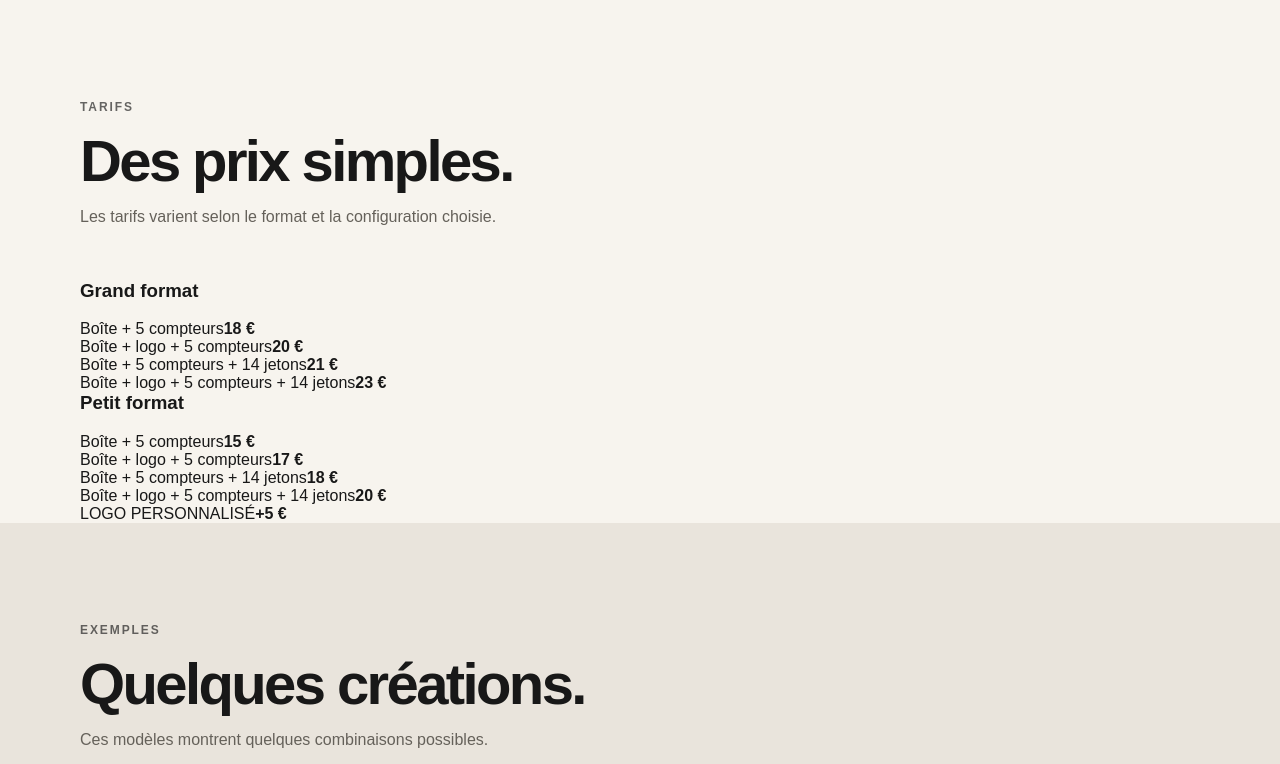
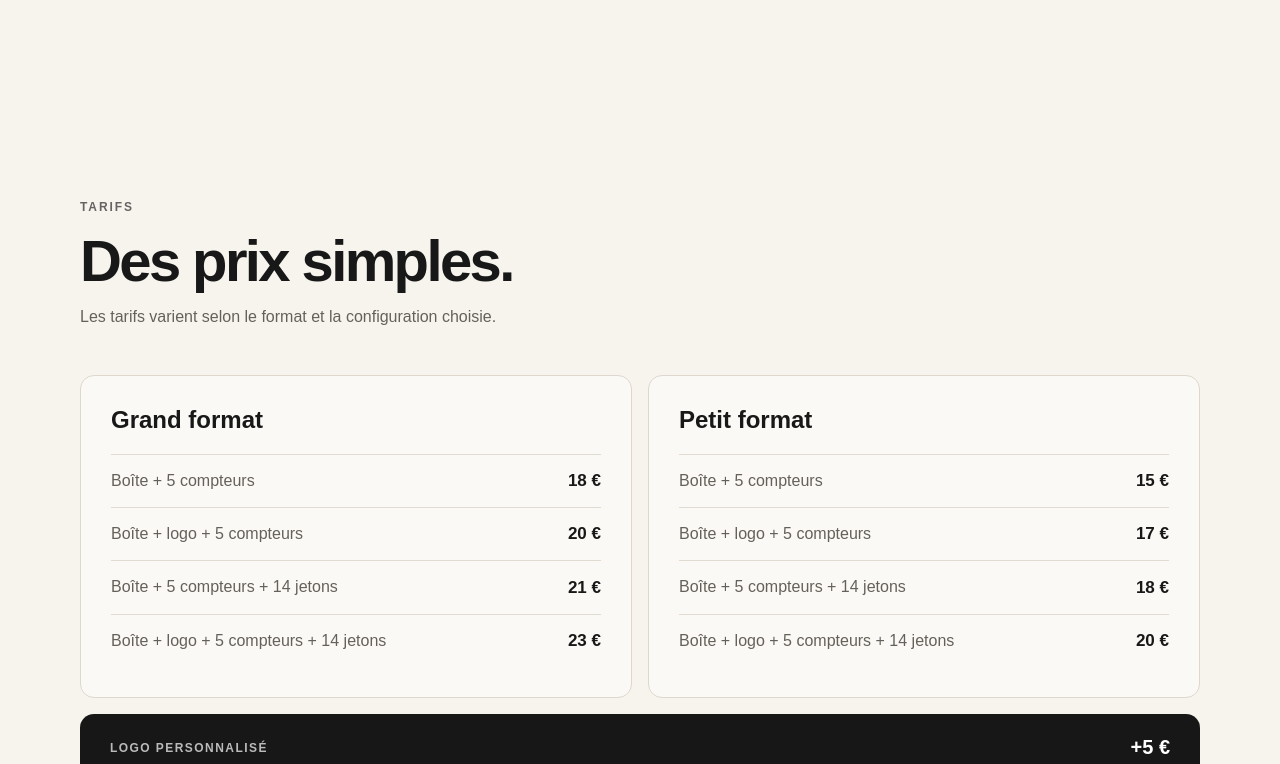
Before and after one commit to benbassignot-byte/Site-OPTCG, a Next.js app: page / in a window 1280 px wide. Shown: the part 1476-2240 px from the top of the page. Built offline with nearby package versions, Linux system fonts and the light colour scheme.

Commit message:
Style la section des tarifs

```diff
--- a/app/globals.css
+++ b/app/globals.css
@@ -28,6 +28,19 @@ h2 { margin-bottom: 14px; font-size: clamp(34px, 5vw, 58px); line-height: 1; let
 .color-swatch { display: block; width: 24px; height: 24px; border: 1px solid rgba(24, 24, 24, .14); border-radius: 50%; box-shadow: inset 0 0 0 1px rgba(255, 255, 255, .15); transition: transform .18s ease; }
 .color-swatch:hover { transform: scale(1.35); }
 .glitter-swatch { background-color: #3d225f; background-image: radial-gradient(circle at 30% 30%, rgba(255,255,255,.75) 0 1px, transparent 1.5px), radial-gradient(circle at 70% 65%, rgba(255,255,255,.55) 0 1px, transparent 1.5px), radial-gradient(circle at 55% 20%, rgba(255,255,255,.4) 0 1px, transparent 1.5px); }
+.prices-section { padding: 100px 0; background: #f7f4ee; }
+.prices-section .section-heading { margin-bottom: 45px; }
+.prices-grid { display: grid; grid-template-columns: repeat(2, minmax(0, 1fr)); gap: 16px; }
+.price-card { padding: 30px; border: 1px solid #ddd7ce; border-radius: 14px; background: #fbf9f5; }
+.price-card-heading { margin-bottom: 20px; }
+.price-card h3 { margin: 0; font-size: 24px; }
+.price-list { display: grid; }
+.price-list > div { display: flex; justify-content: space-between; align-items: center; gap: 20px; padding: 15px 0; border-top: 1px solid #e1dbd2; }
+.price-list span { color: #65615a; line-height: 1.4; }
+.price-list strong { white-space: nowrap; font-size: 17px; }
+.custom-price { display: flex; justify-content: space-between; align-items: center; margin-top: 16px; padding: 22px 30px; border-radius: 14px; background: #171717; color: #fff; }
+.custom-price span { font-size: 12px; font-weight: 700; letter-spacing: .12em; opacity: .7; }
+.custom-price strong { font-size: 20px; }
 .examples-section { background: #e9e4dc; padding: 100px 0; }
 .examples-section .section-heading { margin-bottom: 55px; }
 .products-grid { display: grid; grid-template-columns: repeat(2, minmax(0, 1fr)); gap: 65px 28px; }
@@ -60,7 +73,7 @@ h2 { margin-bottom: 14px; font-size: clamp(34px, 5vw, 58px); line-height: 1; let
   .hero-content { padding: 75px 0 90px; }
   h1 { font-size: clamp(48px, 15vw, 72px); }
   .section, .examples-section { padding: 75px 0; }
-  .custom-grid, .products-grid, .future-grid, .contact-card { grid-template-columns: 1fr; }
+  .custom-grid, .products-grid, .future-grid, .contact-card, .prices-grid { grid-template-columns: 1fr; }
   .custom-grid { gap: 10px; }
   .custom-number { margin-bottom: 30px; }
   .products-grid { gap: 50px; }
```
